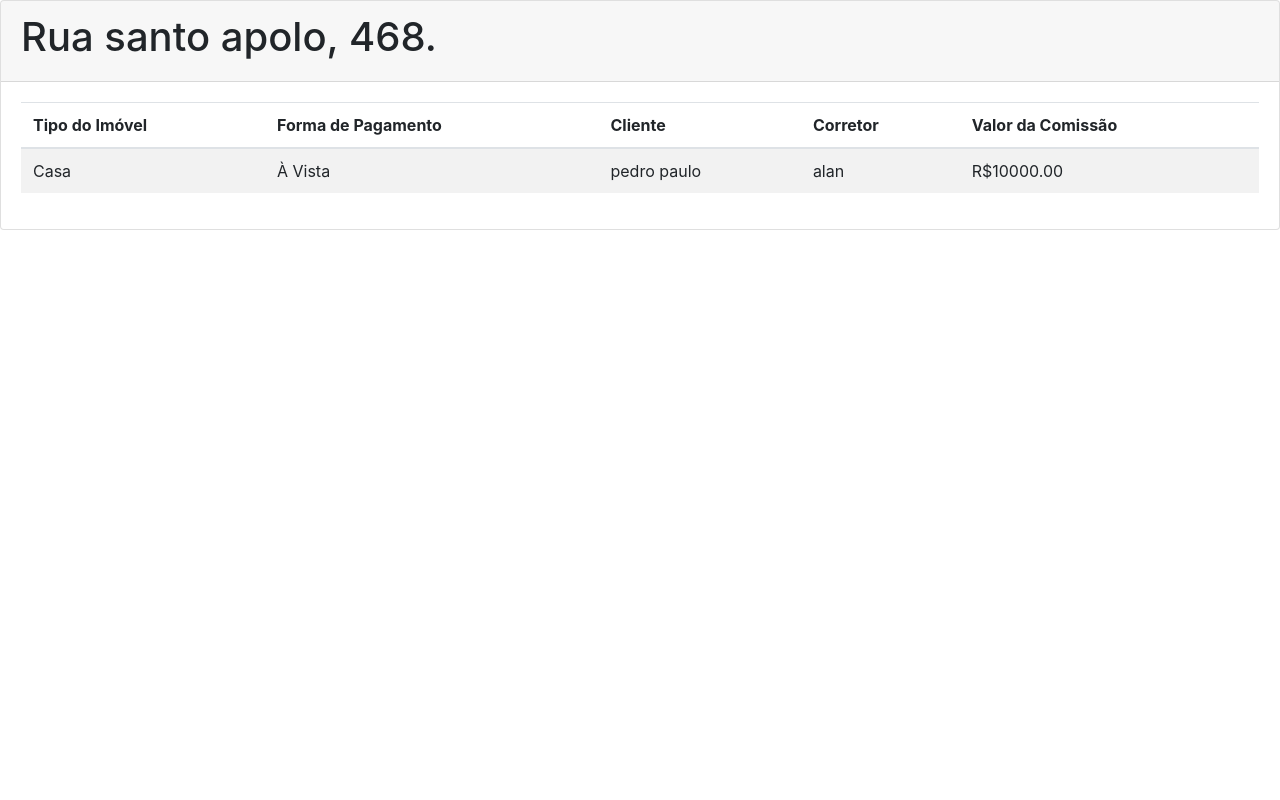
After one commit to AlanJaeger/desafio_programacao, a Django app: page /imprimir-recibo/35 in a window 1280 px wide. The commit adds this page. Run offline with Django 3.2, Linux system fonts and the light colour scheme; data comes from the database, SQL or seed files in the repository; both versions use the stored data as it was after the commit; some libraries are stand-ins or nearby versions.

Commit message:
adicionando recibo ao projeto

```diff
--- a/venda_imoveis/vendas/autenticacao/forms.py
+++ b/venda_imoveis/vendas/autenticacao/forms.py
@@ -31,7 +31,7 @@ class SimulacaoForm(ModelForm):
 
     class Meta:
         model = Venda
-        fields = '__all__'
+        fields = ['imovel','valor','corretor','cliente','condicao_pagamento']
 
     def __init__(self,*args,**kwargs):
         super(SimulacaoForm, self).__init__(*args, **kwargs)
--- a/venda_imoveis/vendas/autenticacao/models.py
+++ b/venda_imoveis/vendas/autenticacao/models.py
@@ -26,7 +26,7 @@ class Venda(models.Model):
     corretor = models.ForeignKey(settings.AUTH_USER_MODEL, verbose_name=("corretor"), on_delete=models.CASCADE)
     cliente = models.ForeignKey("Cliente", verbose_name=("cliente"), on_delete=models.CASCADE)
     condicao_pagamento = models.CharField(max_length=30, verbose_name=("Forma de Pagamento"), choices=FORMAPAGAMENTO_CHOICES, null=True)
-
+    comissao = models.DecimalField(max_digits=10, decimal_places=2, null=True, blank=True)
 
 class Imovel(models.Model):
     ativo = models.BooleanField(default=True)
--- /dev/null
+++ b/venda_imoveis/vendas/autenticacao/templates/impressao_recibo.html
@@ -0,0 +1,56 @@
+
+<head>
+        <script src="https://maxcdn.bootstrapcdn.com/bootstrap/4.0.0-beta.2/js/bootstrap.min.js" integrity="sha384-alpBpkh1PFOepccYVYDB4do5UnbKysX5WZXm3XxPqe5iKTfUKjNkCk9SaVuEZflJ" crossorigin="anonymous"></script>
+
+            <!-- mask -->
+            <link rel="stylesheet" href="https://maxcdn.bootstrapcdn.com/bootstrap/4.0.0/css/bootstrap.min.css" integrity="sha384-Gn5384xqQ1aoWXA+058RXPxPg6fy4IWvTNh0E263XmFcJlSAwiGgFAW/dAiS6JXm" crossorigin="anonymous">
+
+</head>
+<body onload="window.print()">
+        <div class="row">
+                <div class="col-md-12">
+                    <div class="card">
+                        <div class="card-header">
+                          {%for venda in vendas%}
+                            {%if forloop.first%}
+                              <H1>
+                                  {{venda.imovel.localizacao}}
+                              </H1>
+                            {%endif%}
+                          {%endfor%}
+                        </div>
+                        <div class="card-body">
+                            <table class="table table-striped">
+                                <thead>
+                                  <tr>
+                                    <th scope="col">Tipo do Imóvel</th>
+                                    <th scope="col">Forma de Pagamento</th>
+                                    <th scope="col">Cliente</th>
+                                    <th scope="col">Corretor</th>
+                                    <th scope="col">Valor da Comissão</th>
+                                  </tr>
+                                </thead>
+                                <tbody>
+                                {%for venda in vendas%}
+                                  <tr>
+                                    <td>{{venda.imovel.tipo}}</td>
+                                    <td>{{venda.condicao_pagamento}}</td>
+                                    <td>{{venda.cliente.nome}}</td>
+                                    <td>{{venda.corretor}}</td>
+                                    <td>R${{venda.comissao}}</td>
+
+
+                                  </tr>
+
+                                {%endfor%}
+                                </tbody>
+                              </table>
+                        </div>
+                      </div>
+                </div>
+            </div>
+</body>
+
+{%block scripts%}
+
+{%endblock%}
--- a/venda_imoveis/vendas/autenticacao/templates/modal/simulacao.html
+++ b/venda_imoveis/vendas/autenticacao/templates/modal/simulacao.html
@@ -34,6 +34,8 @@
     document.getElementById("id_corretor").classList.add("form-control");
     document.getElementById("id_cliente").classList.add("form-control");
     document.getElementById("id_condicao_pagamento").classList.add("form-control");
+    document.getElementById("id_comissao").classList.add("form-control");
+
 
 </script>
 
--- a/venda_imoveis/vendas/autenticacao/views.py
+++ b/venda_imoveis/vendas/autenticacao/views.py
@@ -10,6 +10,8 @@ from .models import Cliente, Venda, Imovel
 from .forms import ClienteForm, SimulacaoForm
 from django.contrib import messages
 from django.contrib.auth.models import User
+import locale
+
 
 
 
@@ -93,6 +95,12 @@ class SimulacaoView(View):
         corretor_ = User.objects.get(id=corretor)
         cliente_ = Cliente.objects.get(id=cliente)
 
+        valor_original = float(valor)
+
+
+        comissao = valor_original * 0.05
+
+
         print(imovel)
         print(valor)
         print(corretor)
@@ -104,7 +112,8 @@ class SimulacaoView(View):
             valor = valor,
             corretor = corretor_,
             cliente = cliente_,
-            condicao_pagamento = forma_pagamento
+            condicao_pagamento = forma_pagamento,
+            comissao = comissao
         )
 
         return JsonResponse({},safe=False)
@@ -123,3 +132,16 @@ class ResumoView(ListView):
         ctx['vendas'] = venda
 
         return render(self.request, self.template_name, ctx)
+
+class ImprimirRecibo(ListView):
+    model = Venda
+    template_name = "impressao_recibo.html"
+
+    def get(self, request,pk):
+        ctx = {}
+        venda = Venda.objects.filter(id=pk,ativo=True)
+        print(venda)
+
+        ctx['vendas'] = venda
+
+        return render(self.request, self.template_name, ctx)
--- a/venda_imoveis/vendas/vendas/urls.py
+++ b/venda_imoveis/vendas/vendas/urls.py
@@ -20,7 +20,7 @@ from django.contrib.auth import views
 from django.conf.urls.static import static
 from django.conf import settings
 
-from autenticacao.views import ResumoView,SimulacaoView,ListaUnidadesView,ListagemClientesView, CadastrarClienteView, DeletarClienteView,EditarClienteView
+from autenticacao.views import ImprimirRecibo,ResumoView,SimulacaoView,ListaUnidadesView,ListagemClientesView, CadastrarClienteView, DeletarClienteView,EditarClienteView
 from autenticacao.forms import LoginForm
 
 
@@ -35,6 +35,6 @@ urlpatterns = [
     path('recibo/<slug:pk>', ResumoView.as_view(), name='recibo'),
     path('listagem-unidades/', ListaUnidadesView.as_view(), name='listagem-unidades'),
     path('simulacao/', SimulacaoView.as_view(), name='simulacao'),
-
+    path('imprimir-recibo/<slug:pk>', ImprimirRecibo.as_view(), name='imprimir-recibo'),
 ]
 urlpatterns += static(settings.STATIC_URL, document_root=settings.STATIC_ROOT)
```
Also changed, not shown: venda_imoveis/vendas/autenticacao/templates/listagem_unidades.html (+3 -4 lines), venda_imoveis/vendas/autenticacao/templates/recibo.html (+16 -2 lines), venda_imoveis/vendas/autenticacao/migrations/0009_venda_comissao.py (added), venda_imoveis/vendas/db.sqlite3.
